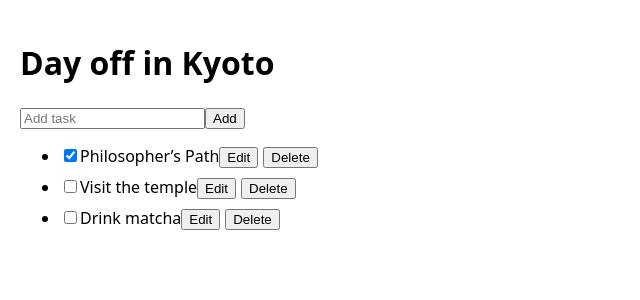
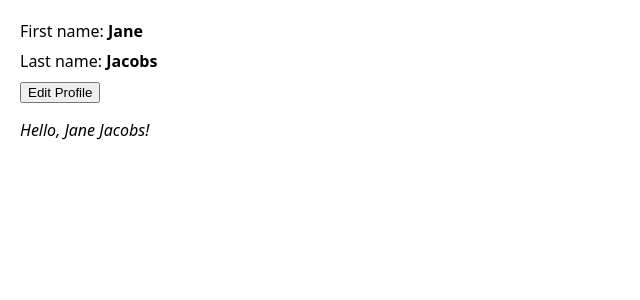
Before and after one commit to Oleksandr549/react-learning, a React (Vite) app: page / in a window 1280 px wide. Shown: the top 300 px of the page, without its empty margins (0-640 px from the left). Built offline with nearby package versions, Linux system fonts and the light colour scheme.

Commit message:
edit form

```diff
--- a/src/03-managing-state/Profile.tsx
+++ b/src/03-managing-state/Profile.tsx
@@ -1,171 +1,45 @@
+import { useState } from 'react';
 
-import { createContext, useContext, useState, useReducer } from 'react';
+export default function EditProfile() {
+  const [isEditing, setIsEditing] = useState(false);
+  const [firstName, setFirstName] = useState('Jane');
+  const [lastName, setLastName] = useState('Jacobs');
 
-function TaskList() {
-  const tasks = useTasks();
   return (
-    <ul>
-      {tasks.map(task => (
-        <li key={task.id}>
-          <Task task={task} />
-        </li>
-      ))}
-    </ul>
+    <form onSubmit={e => {
+      e.preventDefault();
+      setIsEditing(!isEditing);
+    }}>
+      <label>
+        First name:{' '}
+        {isEditing ? (
+          <input
+            value={firstName}
+            onChange={e => {
+              setFirstName(e.target.value)
+            }}
+          />
+        ) : (
+          <b>{firstName}</b>
+        )}
+      </label>
+      <label>
+        Last name:{' '}
+        {isEditing ? (
+          <input
+            value={lastName}
+            onChange={e => {
+              setLastName(e.target.value)
+            }}
+          />
+        ) : (
+          <b>{lastName}</b>
+        )}
+      </label>
+      <button type="submit">
+        {isEditing ? 'Save' : 'Edit'} Profile
+      </button>
+      <p><i>Hello, {firstName} {lastName}!</i></p>
+    </form>
   );
 }
-
-function Task({ task }) {
-  const [isEditing, setIsEditing] = useState(false);
-  const dispatch = useTasksDispatch();
-  let taskContent;
-  if (isEditing) {
-    taskContent = (
-      <>
-        <input
-          value={task.text}
-          onChange={e => {
-            dispatch({
-              type: 'changed',
-              task: {
-                ...task,
-                text: e.target.value
-              }
-            });
-          }} />
-        <button onClick={() => setIsEditing(false)}>
-          Save
-        </button>
-      </>
-    );
-  } else {
-    taskContent = (
-      <>
-        {task.text}
-        <button onClick={() => setIsEditing(true)}>
-          Edit
-        </button>
-      </>
-    );
-  }
-  return (
-    <label>
-      <input
-        type="checkbox"
-        checked={task.done}
-        onChange={e => {
-          dispatch({
-            type: 'changed',
-            task: {
-              ...task,
-              done: e.target.checked
-            }
-          });
-        }}
-      />
-      {taskContent}
-      <button onClick={() => {
-        dispatch({
-          type: 'deleted',
-          id: task.id
-        });
-      }}>
-        Delete
-      </button>
-    </label>
-  );
-}
-const TasksContext = createContext(null);
-const TasksDispatchContext = createContext(null);
-
-export function TasksProvider({ children }) {
-  const [tasks, dispatch] = useReducer(
-    tasksReducer,
-    initialTasks
-  );
-
-  return (
-    <TasksContext value={tasks}>
-      <TasksDispatchContext value={dispatch}>
-        {children}
-      </TasksDispatchContext>
-    </TasksContext>
-  );
-}
-
-export function useTasks() {
-  return useContext(TasksContext);
-}
-
-export function useTasksDispatch() {
-  return useContext(TasksDispatchContext);
-}
-
-function tasksReducer(tasks, action) {
-  switch (action.type) {
-    case 'added': {
-      return [...tasks, {
-        id: action.id,
-        text: action.text,
-        done: false
-      }];
-    }
-    case 'changed': {
-      return tasks.map(t => {
-        if (t.id === action.task.id) {
-          return action.task;
-        } else {
-          return t;
-        }
-      });
-    }
-    case 'deleted': {
-      return tasks.filter(t => t.id !== action.id);
-    }
-    default: {
-      throw Error('Unknown action: ' + action.type);
-    }
-  }
-}
-
-const initialTasks = [
-  { id: 0, text: 'Philosopher’s Path', done: true },
-  { id: 1, text: 'Visit the temple', done: false },
-  { id: 2, text: 'Drink matcha', done: false }
-];
-
-
-function AddTask({ onAddTask }) {
-  const [text, setText] = useState('');
-  const dispatch = useTasksDispatch();
-  return (
-    <>
-      <input
-        placeholder="Add task"
-        value={text}
-        onChange={e => setText(e.target.value)}
-      />
-      <button onClick={() => {
-        setText('');
-        dispatch({
-          type: 'added',
-          id: nextId++,
-          text: text,
-        });
-      }}>Add</button>
-    </>
-  );
-}
-
-let nextId = 3;
-
-
-
-export default function Profile() {
-return (
-    <TasksProvider>
-      <h1>Day off in Kyoto</h1>
-      <AddTask />
-      <TaskList />
-    </TasksProvider>
-  );
-}
```
